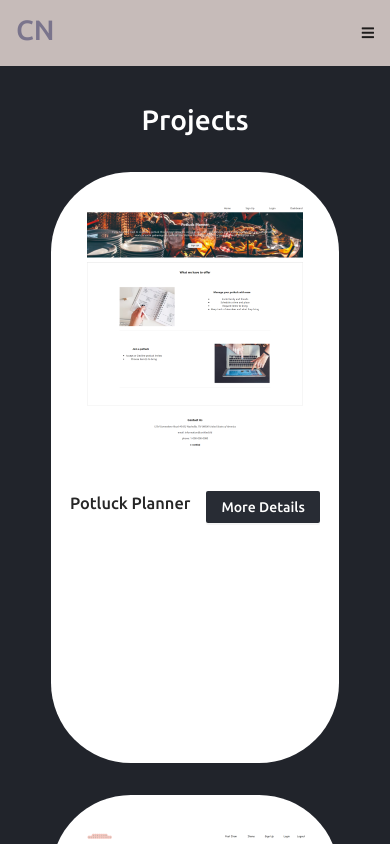
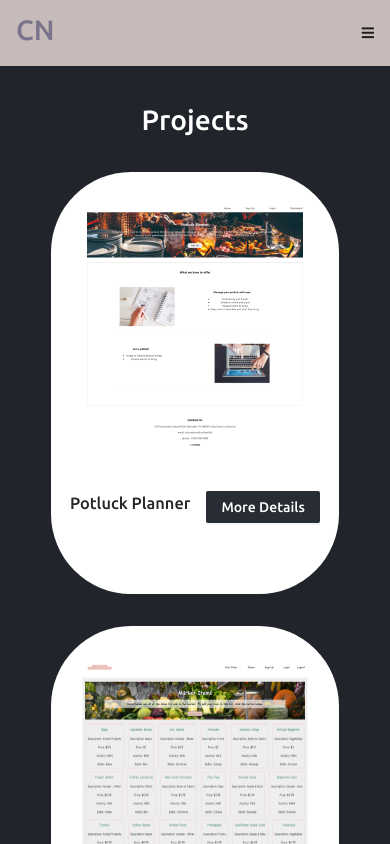
Before and after one commit to cn8817/portfolio, a React (Create React App) app in the folder portfolio/: page /projects in a window 390 px wide. Shown: the top 844 px of the page. Built offline with nearby package versions, Linux system fonts and the light colour scheme.

Commit message:
changed project card height

```diff
--- a/portfolio/src/App.css
+++ b/portfolio/src/App.css
@@ -238,7 +238,7 @@ html{
 
 @media screen and (max-width:700px){
   .project-card{
-    height: 60vh;
+    height: 55vh;
   }
   .about-container{
     width: 90%;
@@ -251,11 +251,19 @@ html{
   .landing-words{
     font-size: 20px;
   }
+  .landing-btn{
+    background-color: #ffffff;
+    border: none;
+  }
+  .landing-btn:hover{
+    background-color: #ffffff;
+    border: none;
+  }
 }
 
 @media screen and (max-width:400px){
   .project-card{
     width: 18rem;
-    height: 70vh;
+    height: 50vh;
   }
 }
```
